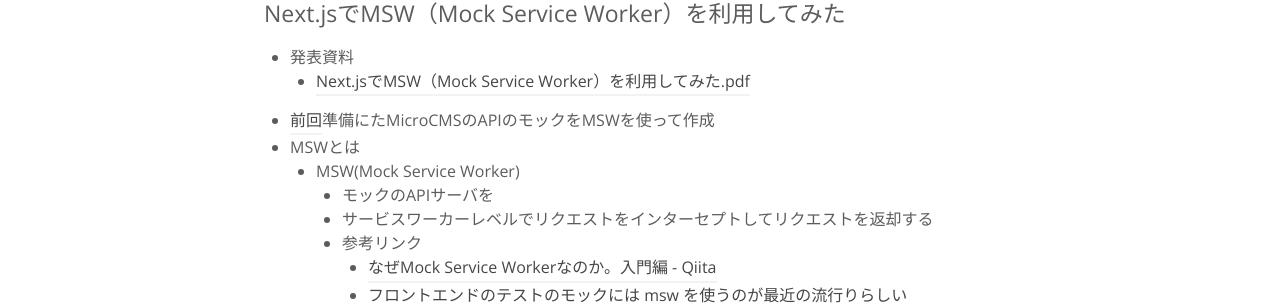
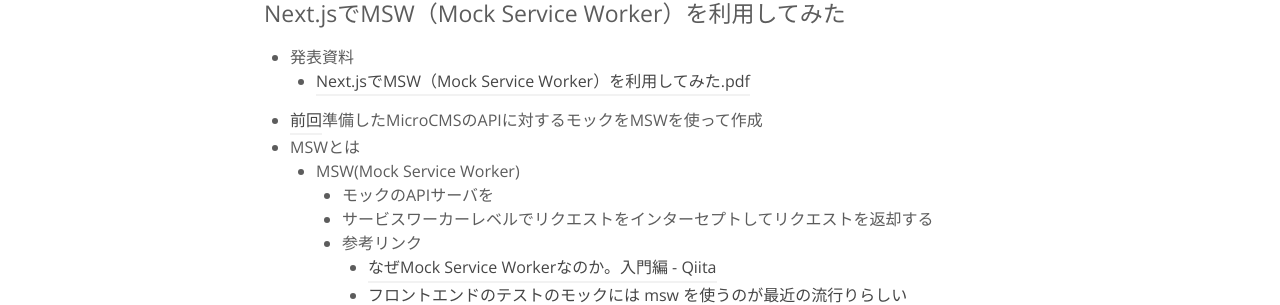
Before and after one commit to RyukyuInteractive/tech.ryukyu-i.co.jp, a Jekyll site: the page built from _posts/2023-01-13-tech-lunch.md, in a window 1280 px wide and 900 px high. Shown: the part 383-688 px from the top of the window. Built offline with Jekyll 4.4.1, drawn with Linux system fonts in a browser that asks for light colours; a script that is not in the unit is left out; comment, search, counter and statistics services are not loaded.

Commit message:
Update 2023-01-13-tech-lunch.md

```diff
--- a/_posts/2023-01-13-tech-lunch.md
+++ b/_posts/2023-01-13-tech-lunch.md
@@ -14,7 +14,7 @@
 
 - 発表資料
   - [Next.jsでMSW（Mock Service Worker）を利用してみた.pdf](https://github.com/RyukyuInteractive/tech.ryukyu-i.co.jp/files/10421746/Next.js.MSW.Mock.Service.Worker.pdf)
-- [前回](https://tech.ryukyu-i.co.jp/2022/12/09/tech-lunch/)準備にたMicroCMSのAPIのモックをMSWを使って作成
+- [前回](https://tech.ryukyu-i.co.jp/2022/12/09/tech-lunch/)準備したMicroCMSのAPIに対するモックをMSWを使って作成
 - MSWとは
   - MSW(Mock Service Worker)
     - モックのAPIサーバを
```
